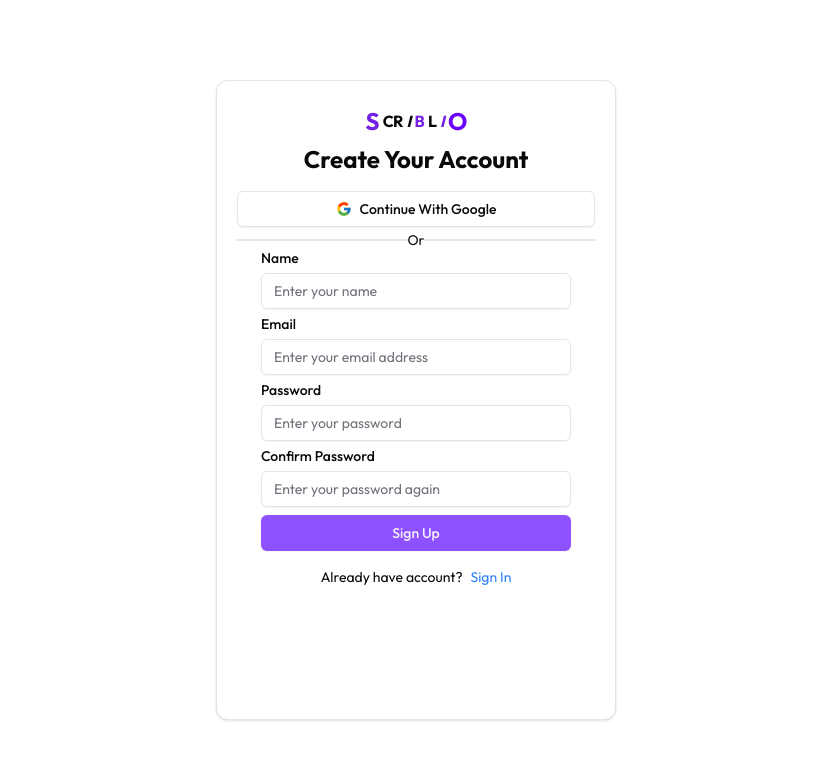
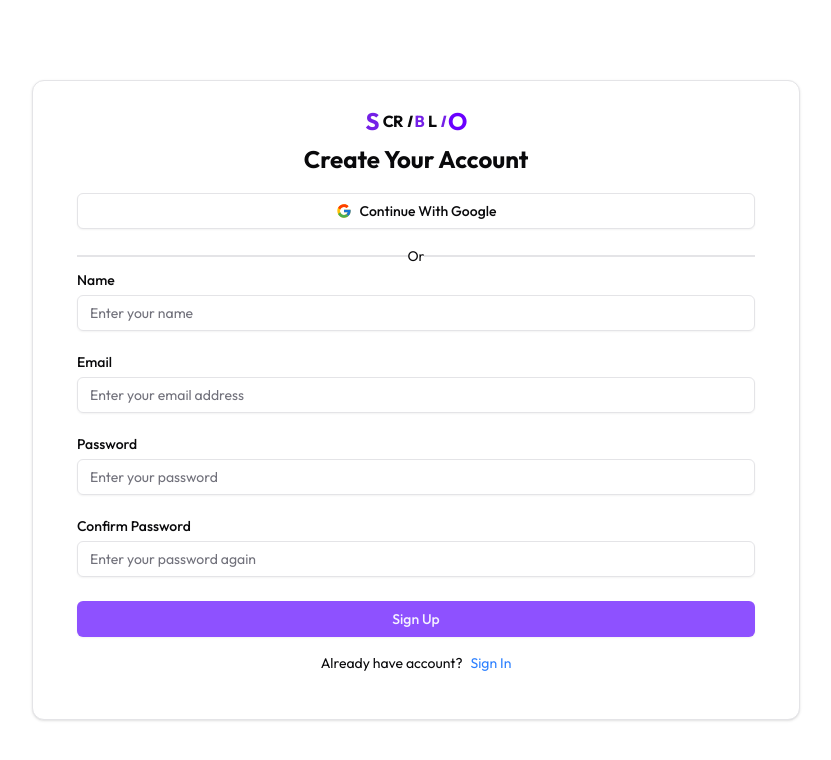
Before and after one commit to ASH6I2SH/Scriblio, a React (Vite) app in the folder client/: page /sign-up in a window 1280 px wide. Shown: the top 760 px of the page, without its empty margins (224-1055 px from the left). Built offline with nearby package versions, Linux system fonts and the light colour scheme; no server answers; sample sign-in values are in the browser's storage.

Commit message:
signup page updation

```diff
--- a/client/src/components/AppSidebar.jsx
+++ b/client/src/components/AppSidebar.jsx
@@ -62,7 +62,9 @@
       <SidebarContent>
         <SidebarGroup>
           <SidebarMenu>
-            <SidebarMenuItem > {/*className="mt-4"*/}
+            <SidebarMenuItem>
+              {" "}
+              {/*className="mt-4"*/}
               <SidebarMenuButton asChild>
                 <Link to={RouteIndex}>
                   <IoHomeOutline /> Home
--- a/client/src/pages/SignUp.jsx
+++ b/client/src/pages/SignUp.jsx
@@ -79,7 +79,7 @@
   }
   return (
     <div className="flex justify-center items-center h-screen">
-      <Card className="w-[400px] px-5 min-h-[80%]">
+      <Card className="w-[60vw] px-5 min-h-[80%]">
         <CardHeader>
           <div className="logo flex justify-center items-center">
             <Link
@@ -95,23 +95,23 @@
               <span className="text-[#6a00ff] text-1xl sm:text-2xl">O</span>
             </Link>
           </div>
-          <CardTitle className="text-2xl font-bold text-center">
+          <CardTitle className="text-2xl font-bold text-center mb-3">
             Create Your Account
           </CardTitle>
-        </CardHeader>
-
+          <GoogleLogin  />
         <div>
-          <GoogleLogin />
-          <div className="border mt-3 flex justify-center items-center">
+          <div className="border mt-5 flex justify-center items-center">
             <span className=" absolute bg-background backdrop-opacity-[50%] text-foreground text-sm rounded-full">
               Or
             </span>
           </div>
         </div>
+        </CardHeader>
 
-        <CardContent className="-mt-1.5">
+
+        <CardContent >
           <Form {...form}>
-            <form onSubmit={form.handleSubmit(onSubmit)}>
+            <form onSubmit={form.handleSubmit(onSubmit)} className="flex flex-col gap-4">
               <div>
                 <FormField
                   control={form.control}
```
